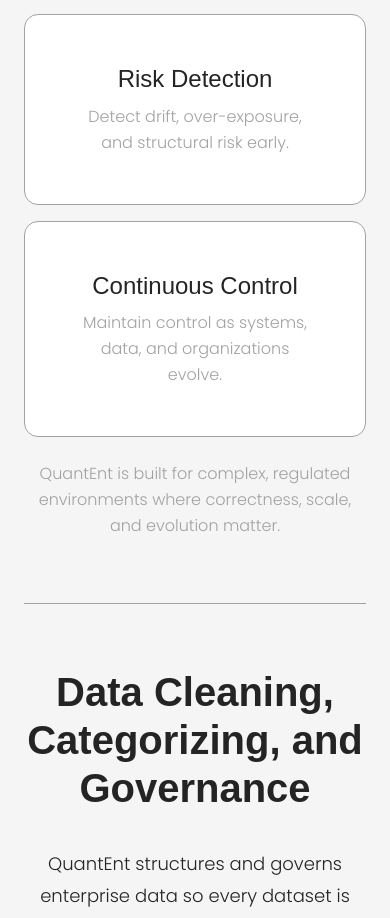
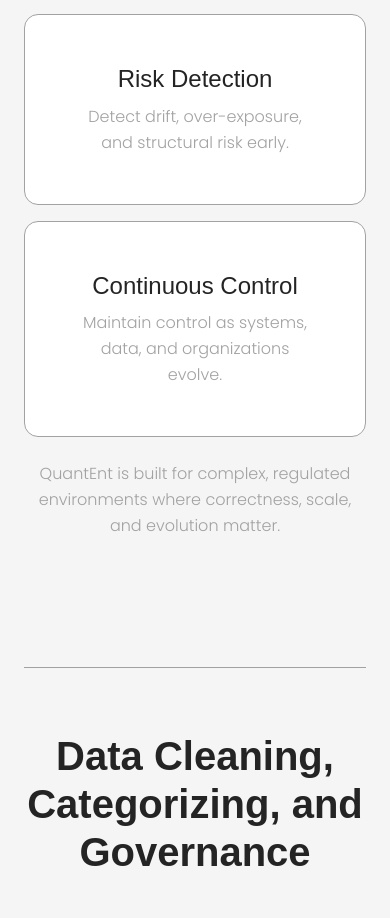
Before and after one commit to quantent-web/quantent-web, a Next.js app: page / in a window 390 px wide. Shown: the part 1713-2631 px from the top of the page. Built offline with nearby package versions, Linux system fonts and the light colour scheme; a web font is replaced by a local one.

Commit message:
Add isolated pinned stack test section on home

```diff
--- a/app/home-page-client.tsx
+++ b/app/home-page-client.tsx
@@ -12,8 +12,118 @@ import Footer from './components/footer/Footer';
 import ContactStepperModal from './components/contact/ContactStepperModal';
 import { useLenis } from './home/useLenis';
 import { useAnchorScroll } from './home/useAnchorScroll';
+import PinnedStackTest from '../components/PinnedStackTest';
 
 type NavItem = { label: string; href: `#${string}` };
+
+type CardItem = {
+  title: string;
+  text: string;
+};
+
+const whatWeDoCards: CardItem[] = [
+  {
+    title: 'System Analysis',
+    text: 'Analyze users, roles, entitlements, and data as interconnected systems.',
+  },
+  {
+    title: 'Quantitative Certification',
+    text: 'Certify access and meaning with mathematical rigor.',
+  },
+  {
+    title: 'Risk Detection',
+    text: 'Detect drift, over-exposure, and structural risk early.',
+  },
+  {
+    title: 'Continuous Control',
+    text: 'Maintain control as systems, data, and organizations evolve.',
+  },
+];
+
+const dataCleaningCards: CardItem[] = [
+  {
+    title: 'MetaData Tagging',
+    text: 'Analyzing and Tagging APIs, data, applications, and resources for use by users and AI.',
+  },
+  {
+    title: 'Data Model Rigorization',
+    text: 'With software and consulting, our SMEs will help create, refine, or just critique the data models of the firm.',
+  },
+  {
+    title: 'Ongoing Cleanliness',
+    text: 'Institutional Data Cleanliness starts at the data model process',
+  },
+  {
+    title: 'Agentic AI Compatibility',
+    text: 'Our future product is designed to make Agentic AI work with the highest possible confidence level, with the safest data protection possible.',
+  },
+];
+
+function WhatWeDoContent({ sectionId, keyPrefix }: { sectionId: string; keyPrefix: string }) {
+  return (
+    <div className="what-we-do-layout">
+      <div className="what-we-do-left">
+        <h2 className="section-title">What We Do</h2>
+
+        <p className="section-lead">
+          QuantEnt analyzes and certifies who can access what — and what that data
+          means — using quantitative models instead of static rules.
+        </p>
+      </div>
+
+      <div className="what-we-do-right">
+        <p className="section-kicker">We help organizations:</p>
+
+        <MagicBentoGrid variant="4" sectionId={sectionId}>
+          {whatWeDoCards.map((card) => (
+            <div className="card" key={`${keyPrefix}-${card.title}`}>
+              <h4 className="card-title">{card.title}</h4>
+              <p className="card-text">{card.text}</p>
+            </div>
+          ))}
+        </MagicBentoGrid>
+
+        <p className="section-note">
+          QuantEnt is built for complex, regulated environments where correctness,
+          scale, and evolution matter.
+        </p>
+      </div>
+    </div>
+  );
+}
+
+function DataCleaningContent({ sectionId, keyPrefix }: { sectionId: string; keyPrefix: string }) {
+  return (
+    <div className="what-we-do-layout what-we-do-layout--inverted">
+      <div className="what-we-do-left what-we-do-left--description">
+        <h2 className="section-title">Data Cleaning, Categorizing, and Governance</h2>
+
+        <p className="section-lead">
+          QuantEnt structures and governs enterprise data so every dataset is clean,
+          categorized, and controlled with transparent policies.
+        </p>
+      </div>
+
+      <div className="what-we-do-right">
+        <p className="section-kicker">Entitlement And User Analysis:</p>
+
+        <MagicBentoGrid variant="4" sectionId={sectionId}>
+          {dataCleaningCards.map((card) => (
+            <div className="card" key={`${keyPrefix}-${card.title}`}>
+              <h4 className="card-title">{card.title}</h4>
+              <p className="card-text">{card.text}</p>
+            </div>
+          ))}
+        </MagicBentoGrid>
+
+        <p className="section-note">
+          QuantEnt provides end-to-end governance for high-volume, high-impact
+          enterprise data ecosystems.
+        </p>
+      </div>
+    </div>
+  );
+}
 
 export default function Home() {
   const { scrollTo, programmaticDurationMs } = useLenis();
@@ -281,44 +391,6 @@ export default function Home() {
     };
   }, [clearProgrammaticScrollState]);
 
-  const whatWeDoCards = [
-    {
-      title: 'System Analysis',
-      text: 'Analyze users, roles, entitlements, and data as interconnected systems.',
-    },
-    {
-      title: 'Quantitative Certification',
-      text: 'Certify access and meaning with mathematical rigor.',
-    },
-    {
-      title: 'Risk Detection',
-      text: 'Detect drift, over-exposure, and structural risk early.',
-    },
-    {
-      title: 'Continuous Control',
-      text: 'Maintain control as systems, data, and organizations evolve.',
-    },
-  ];
-
-  const dataCleaningCards = [
-    {
-      title: 'MetaData Tagging',
-      text: 'Analyzing and Tagging APIs, data, applications, and resources for use by users and AI.',
-    },
-    {
-      title: 'Data Model Rigorization',
-      text: 'With software and consulting, our SMEs will help create, refine, or just critique the data models of the firm.',
-    },
-    {
-      title: 'Ongoing Cleanliness',
-      text: 'Institutional Data Cleanliness starts at the data model process',
-    },
-    {
-      title: 'Agentic AI Compatibility',
-      text: 'Our future product is designed to make Agentic AI work with the highest possible confidence level, with the safest data protection possible.',
-    },
-  ];
-
   return (
     <>
       {/* STICKY NAV + DOT GRID BACKGROUND */}
@@ -433,66 +505,16 @@ export default function Home() {
           </div>
         </section>
 
+        <PinnedStackTest
+          stepOne={<WhatWeDoContent sectionId="pinned-stack-what-we-do" keyPrefix="pinned-stack-what-we-do" />}
+          stepTwo={<DataCleaningContent sectionId="pinned-stack-data-cleaning" keyPrefix="pinned-stack-data-cleaning" />}
+        />
+
         {/* WHAT WE DO */}
         <section id="what-we-do" className="section">
           <div className="what-we-do-blocks">
-            <div className="what-we-do-layout">
-            <div className="what-we-do-left">
-              <h2 className="section-title">What We Do</h2>
-
-              <p className="section-lead">
-                QuantEnt analyzes and certifies who can access what — and what that data
-                means — using quantitative models instead of static rules.
-              </p>
-            </div>
-
-            <div className="what-we-do-right">
-              <p className="section-kicker">We help organizations:</p>
-
-              <MagicBentoGrid variant="4" sectionId="what-we-do">
-                {whatWeDoCards.map((card) => (
-                  <div className="card" key={`what-we-do-${card.title}`}>
-                    <h4 className="card-title">{card.title}</h4>
-                    <p className="card-text">{card.text}</p>
-                  </div>
-                ))}
-              </MagicBentoGrid>
-
-              <p className="section-note">
-                QuantEnt is built for complex, regulated environments where correctness,
-                scale, and evolution matter.
-              </p>
-            </div>
-            </div>
-
-            <div className="what-we-do-layout what-we-do-layout--inverted">
-            <div className="what-we-do-left what-we-do-left--description">
-              <h2 className="section-title">Data Cleaning, Categorizing, and Governance</h2>
-
-              <p className="section-lead">
-                QuantEnt structures and governs enterprise data so every dataset is clean,
-                categorized, and controlled with transparent policies.
-              </p>
-            </div>
-
-            <div className="what-we-do-right">
-              <p className="section-kicker">Entitlement And User Analysis:</p>
-
-              <MagicBentoGrid variant="4" sectionId="what-we-do-inverted">
-                {dataCleaningCards.map((card) => (
-                  <div className="card" key={`what-we-do-inverted-${card.title}`}>
-                    <h4 className="card-title">{card.title}</h4>
-                    <p className="card-text">{card.text}</p>
-                  </div>
-                ))}
-              </MagicBentoGrid>
-
-              <p className="section-note">
-                QuantEnt provides end-to-end governance for high-volume, high-impact
-                enterprise data ecosystems.
-              </p>
-            </div>
-            </div>
+            <WhatWeDoContent sectionId="what-we-do" keyPrefix="what-we-do" />
+            <DataCleaningContent sectionId="what-we-do-inverted" keyPrefix="what-we-do-inverted" />
           </div>
         </section>
 
--- /dev/null
+++ b/components/PinnedStackTest.module.css
@@ -0,0 +1,66 @@
+.section {
+  position: relative;
+  scroll-snap-align: none;
+}
+
+.track {
+  position: relative;
+  min-height: 240svh;
+}
+
+.viewport {
+  position: sticky;
+  top: var(--nav-h);
+  height: calc(100svh - var(--nav-h));
+  overflow: hidden;
+}
+
+.step {
+  position: absolute;
+  inset: 0;
+  opacity: 0;
+  pointer-events: none;
+  transform: translateY(24px);
+  transition: opacity 320ms ease, transform 320ms ease;
+}
+
+.defaultVisible {
+  opacity: 1;
+  pointer-events: auto;
+  transform: translateY(0);
+}
+
+.active {
+  opacity: 1;
+  pointer-events: auto;
+  transform: translateY(0);
+}
+
+@media (max-width: 1023px) {
+  .track {
+    min-height: auto;
+    display: grid;
+    gap: var(--space-8);
+  }
+
+  .viewport {
+    position: static;
+    height: auto;
+    overflow: visible;
+    display: grid;
+    gap: var(--space-8);
+  }
+
+  .step {
+    position: static;
+    opacity: 1;
+    pointer-events: auto;
+    transform: none;
+  }
+}
+
+@media (prefers-reduced-motion: reduce) {
+  .step {
+    transition: none;
+  }
+}
--- /dev/null
+++ b/components/PinnedStackTest.tsx
@@ -0,0 +1,93 @@
+'use client';
+
+import { useEffect, useRef, useState } from 'react';
+import type { ReactNode } from 'react';
+import styles from './PinnedStackTest.module.css';
+
+type PinnedStackTestProps = {
+  stepOne: ReactNode;
+  stepTwo: ReactNode;
+};
+
+const DESKTOP_QUERY = '(min-width: 1024px)';
+const REDUCED_MOTION_QUERY = '(prefers-reduced-motion: reduce)';
+
+export default function PinnedStackTest({ stepOne, stepTwo }: PinnedStackTestProps) {
+  const sectionRef = useRef<HTMLElement | null>(null);
+  const [activeStep, setActiveStep] = useState(0);
+  const [isDesktop, setIsDesktop] = useState(false);
+  const [isReducedMotion, setIsReducedMotion] = useState(false);
+
+  useEffect(() => {
+    const desktopMedia = window.matchMedia(DESKTOP_QUERY);
+    const motionMedia = window.matchMedia(REDUCED_MOTION_QUERY);
+
+    const syncMediaState = () => {
+      setIsDesktop(desktopMedia.matches);
+      setIsReducedMotion(motionMedia.matches);
+    };
+
+    syncMediaState();
+    desktopMedia.addEventListener('change', syncMediaState);
+    motionMedia.addEventListener('change', syncMediaState);
+
+    return () => {
+      desktopMedia.removeEventListener('change', syncMediaState);
+      motionMedia.removeEventListener('change', syncMediaState);
+    };
+  }, []);
+
+  useEffect(() => {
+    if (!isDesktop || isReducedMotion) {
+      setActiveStep(0);
+      return;
+    }
+
+    const update = () => {
+      const sectionEl = sectionRef.current;
+      if (!sectionEl) return;
+
+      const sectionTop = sectionEl.offsetTop;
+      const sectionHeight = sectionEl.offsetHeight;
+      const viewHeight = window.innerHeight;
+      const usableDistance = Math.max(sectionHeight - viewHeight, 1);
+      const progress = (window.scrollY - sectionTop) / usableDistance;
+      const normalized = Math.min(Math.max(progress, 0), 0.9999);
+      const index = Math.min(1, Math.floor(normalized * 2));
+
+      setActiveStep(index);
+    };
+
+    const onScroll = () => requestAnimationFrame(update);
+
+    update();
+    window.addEventListener('scroll', onScroll, { passive: true });
+    window.addEventListener('resize', update);
+
+    return () => {
+      window.removeEventListener('scroll', onScroll);
+      window.removeEventListener('resize', update);
+    };
+  }, [isDesktop, isReducedMotion]);
+
+  return (
+    <section id="pinned-stack-test" className={`section ${styles.section}`} ref={sectionRef}>
+      <div className={styles.track}>
+        <div className={styles.viewport}>
+          <article
+            className={`${styles.step} ${styles.defaultVisible} ${activeStep === 0 ? styles.active : ''}`}
+            aria-hidden={activeStep !== 0 && isDesktop}
+          >
+            {stepOne}
+          </article>
+          <article
+            className={`${styles.step} ${activeStep === 1 ? styles.active : ''}`}
+            aria-hidden={activeStep !== 1 && isDesktop}
+          >
+            {stepTwo}
+          </article>
+        </div>
+      </div>
+    </section>
+  );
+}
```
